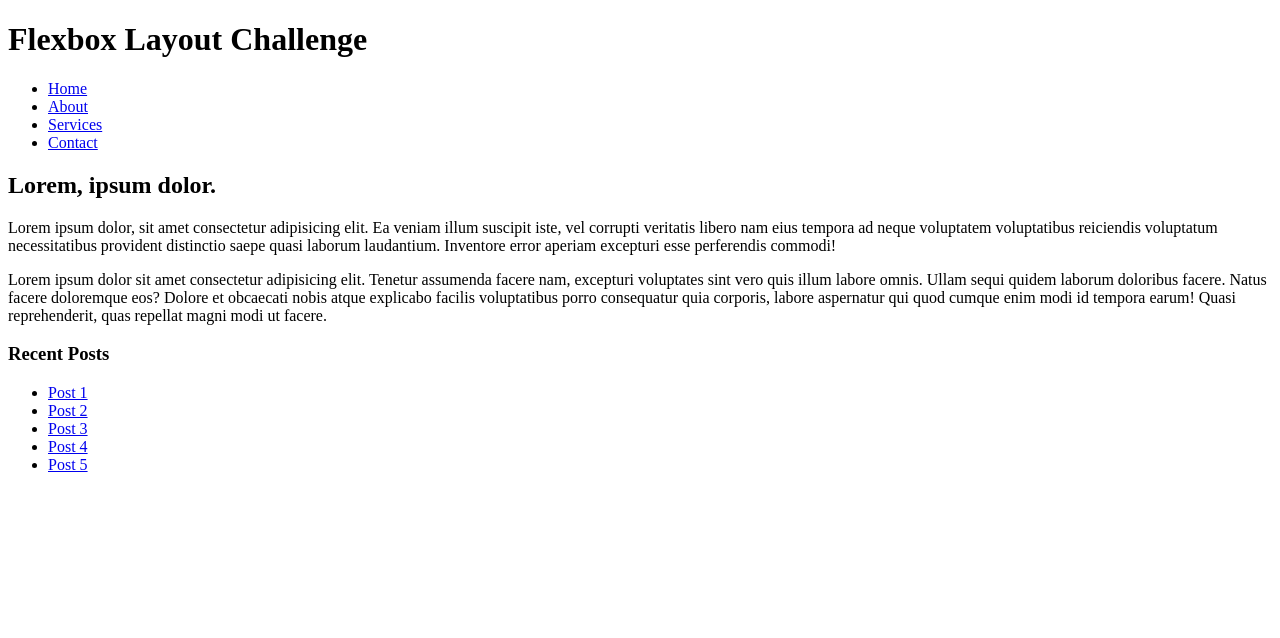
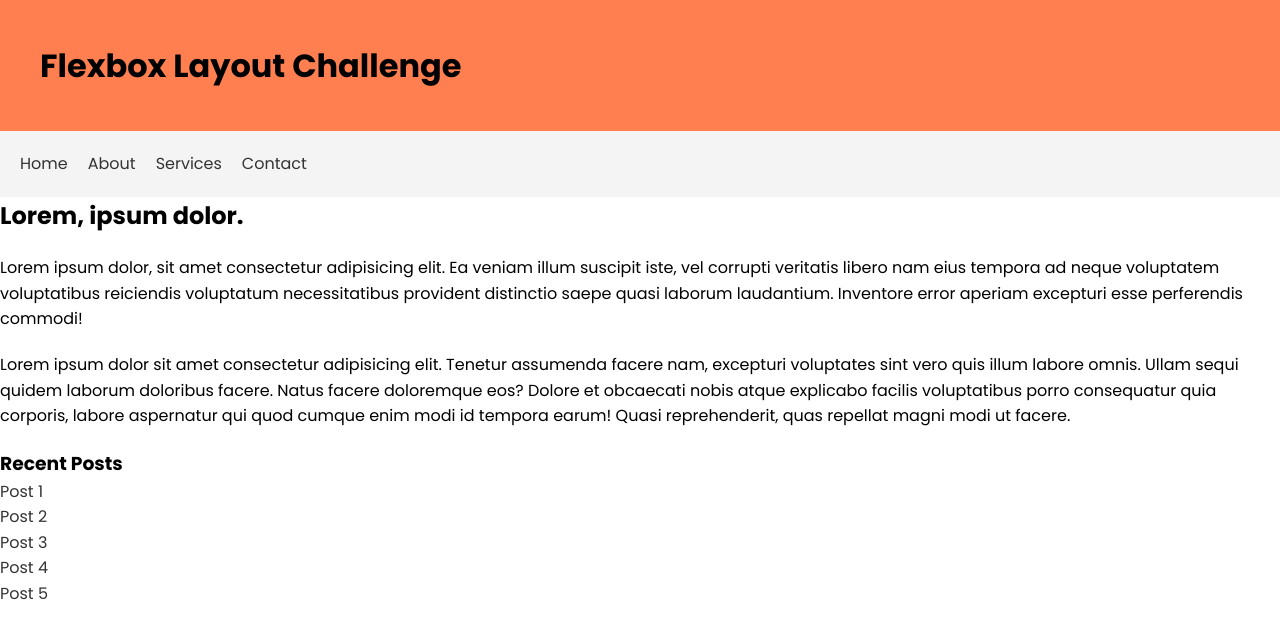
Before and after one commit to Ztevencodes/Flexbox-layout-challange, a plain HTML site: page index.html in a window 1280 px wide. Drawn offline with Linux system fonts and the light colour scheme.

Commit message:
CSS styling

```diff
--- a/css/style.css
+++ b/css/style.css
@@ -6,6 +6,7 @@
 
   body {
     font-family: 'Poppins', sans-serif;
+    line-height: 1.6;
   }
 
   ul {
@@ -24,3 +25,19 @@
   h2 {
     margin-bottom: 20px;
   }
+
+  p {
+    margin: 20px 0;
+  }
+
+  .header {
+    background-color: coral;
+    padding: 40px;
+  }
+
+  .main-menu {
+    display: flex;
+    gap: 20px;
+    padding: 20px;
+    background-color: #f4f4f4;
+  }
--- a/index.html
+++ b/index.html
@@ -9,7 +9,7 @@
       href="https://fonts.googleapis.com/css2?family=Poppins:wght@300;400;500;600;700;800&display=swap"
       rel="stylesheet"
     />
-    <link rel="stylesheet" href="styles.css" />
+    <link rel="stylesheet" href="/css/style.css" />
     <title>HTML & CSS Sandbox</title>
   </head>
   <body>
```
